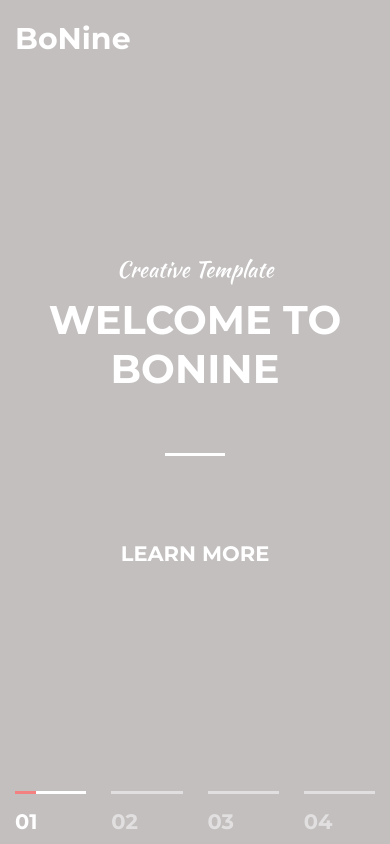
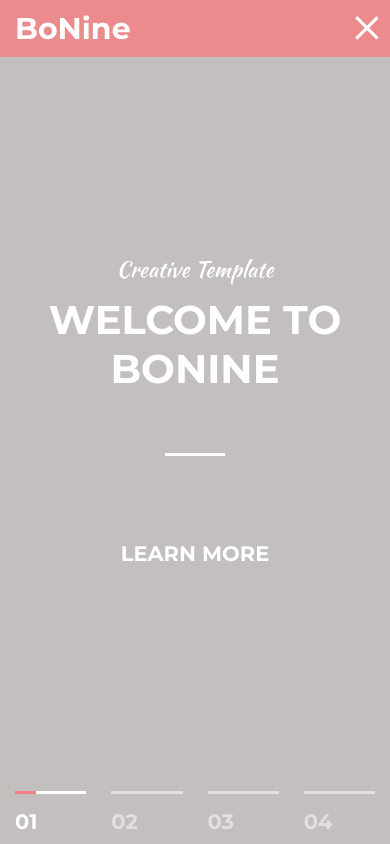
Before and after one commit to Bogdan839/BoNine, a plain HTML site: page index.html in a window 390 px wide. Shown: the top 844 px of the page. Drawn offline with Linux system fonts and the light colour scheme.

Commit message:
Finish adeptive

```diff
--- a/assets/css/style.css
+++ b/assets/css/style.css
@@ -60,9 +60,24 @@ hr {
     z-index: 1000;
 
     width: 100%;
-    height: 100px;
 
     padding-top: 20px;
+}
+
+.header--fixed {
+    background-color: #eb8b8d;
+
+    position: fixed;
+    top: 0;
+    right: 0;
+
+    box-shadow: 0 3px 10px rgba(0, 0, 0, .2);
+
+    transform: translate3d(0, 0, 0)
+}
+
+.header.active {
+    background-color: #eb8b8d;
 }
 
 .header__inner {
@@ -77,6 +92,8 @@ hr {
     font-size: 30px;
     font-weight: 700;
 }
+
+
 
 .nav {
     display: flex;
@@ -130,6 +147,78 @@ hr {
     margin-left: 0;
 }
 
+.nav-toggle {
+    display: none;
+
+    position: absolute;
+    right: 15px;
+    z-index: 1;
+    padding: 10px 0;
+    cursor: pointer;
+
+    border: 0;
+    background: none;
+
+    width: 30px;
+
+    font-size: 0;
+    color: transparent;
+}
+
+.nav-toggle__item {
+    display: block;
+    width: 100%;
+    height: 3px;
+    background-color: #fff;
+
+    position: absolute;
+    top: 0;
+    bottom: 0;
+    left: 0;
+    margin: auto;
+
+    transition: background .2s linear;
+}
+
+.nav-toggle__item::before,
+.nav-toggle__item::after {
+    content: '';
+    width: 100%;
+    height: 3px;
+
+    position: absolute;
+    left: 0;
+    z-index: 1;
+
+    background-color: #fff;
+    transition: transform .2s linear;
+}
+
+.nav-toggle__item::before {
+    top: -8px;
+}
+
+.nav-toggle__item::after {
+    bottom: -8px;
+}
+
+.nav-toggle.active .nav-toggle__item {
+    background: none;
+}
+
+.nav-toggle.active
+.nav-toggle__item::before {
+    transform-origin: right bottom;
+    transform: rotate(-45deg) translateX(5px);
+}
+
+.nav-toggle.active
+.nav-toggle__item::after {
+    transform-origin: right bottom;
+    transform: rotate(45deg)
+    translateX(2px);;
+}
+
 
 /* Intro */
 .intro {
@@ -139,6 +228,7 @@ hr {
     width: 100%;
     height: 100vh;
     position: relative;
+    min-height: 820px;
 
     display: flex;
     flex-direction: column;
@@ -1379,8 +1469,36 @@ hr {
 
 
 @media (max-width: 770px) {
+
+    .intro {
+        min-height: 650px;
+    }
+
+    .header {
+        padding: 10px 0;
+    }
     .nav {
         display: none;
+        width: 100%;
+
+        position: absolute;
+        top: 100%;
+        left: 0;
+        flex-direction: column;
+        align-items: center;
+
+        background-color: #eb8b8d;
+
+    }
+
+    .nav__link {
+        display: block;
+        margin: 20px 0;
+        padding: 5px 20px;
+    }
+
+    .nav-toggle {
+        display: block;
     }
 
     .section {
@@ -1587,4 +1705,6 @@ hr {
     .subscribe__btn {
         width: 100%;
     }
-}
+
+
+}
--- a/index.html
+++ b/index.html
@@ -11,7 +11,7 @@
 </head>
 <body>
     <!-- Header -->
-    <header class="header">
+    <header class="header active">
         <div class="container">
             <div class="header__inner">
                 <h2 class="header__title">BoNine</h2>
@@ -25,7 +25,9 @@
                 </nav>
 
                 <!-- Burger -->
-
+                <button type="button" class="nav-toggle active">
+                    <span class="nav-toggle__item">Menu</span>
+                </button>
             </div>
         </div>
     </header>
```
